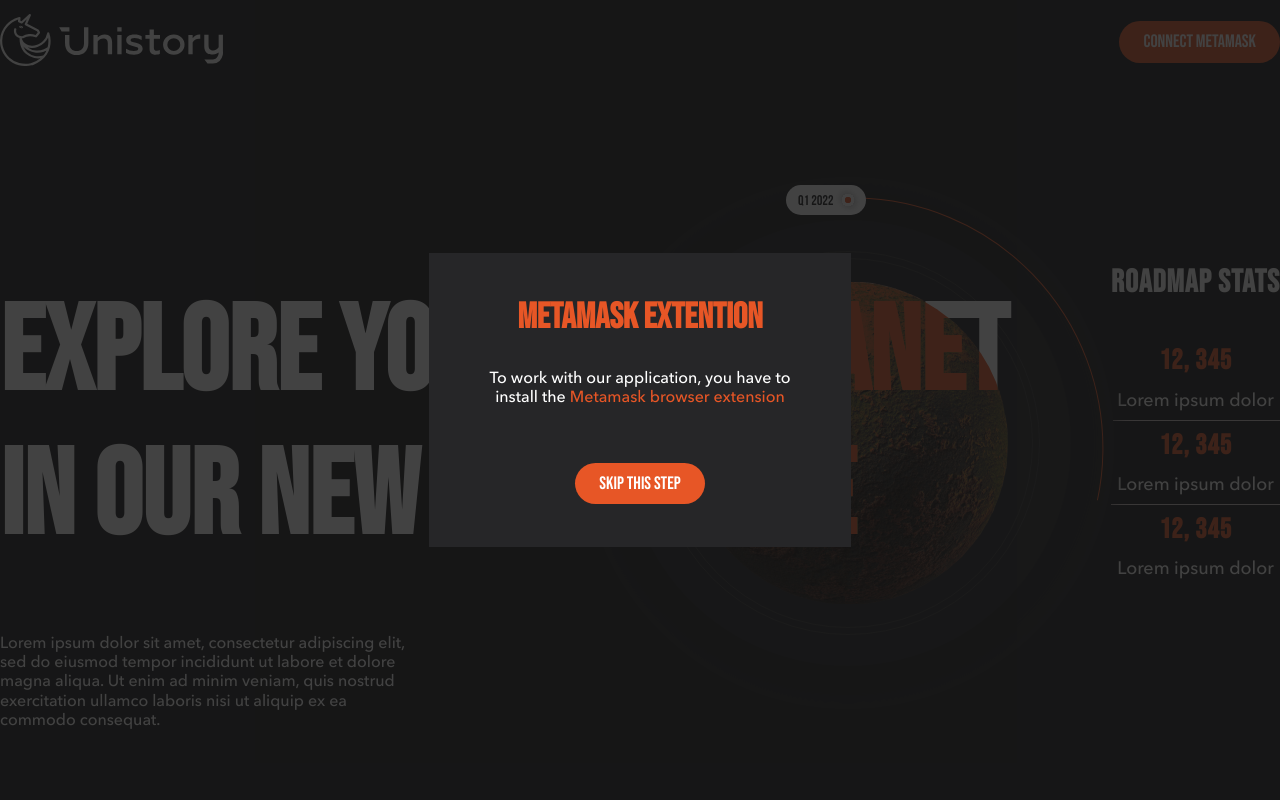
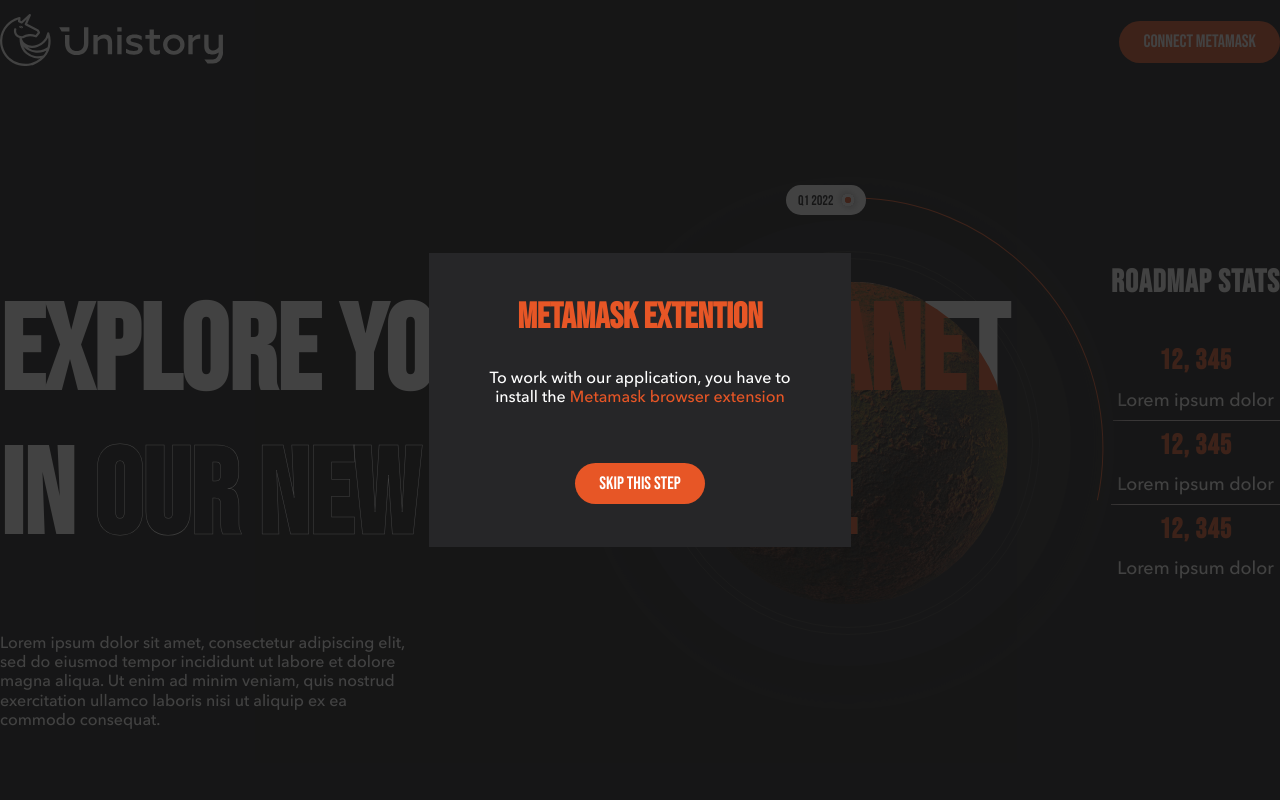
Before and after one commit to findelman/Metamask-connect, a Next.js app: page / in a window 1280 px wide. Shown: the top 800 px of the page. Built offline with nearby package versions, Linux system fonts and the light colour scheme.

Commit message:
Update index.tsx

```diff
--- a/commponents/section/Main/index.tsx
+++ b/commponents/section/Main/index.tsx
@@ -30,6 +30,11 @@
     position: relative;
     z-index: 5;
     pointer-events: none;
+    span {
+      -webkit-text-stroke-width: 0.5px;
+    -webkit-text-stroke-color: white;
+    color: transparent;
+    }
   }
 `;
 
@@ -88,7 +93,7 @@
         <JC_SB>
           <TitleBox>
             <h1>
-              Explore Your own planet<br></br> In our New metaverse
+              Explore Your own planet<br></br> In <span>our New</span> metaverse
             </h1>
             <CircleWrapper ref={circleView}>
               <CircleOverlaySvg />
```
